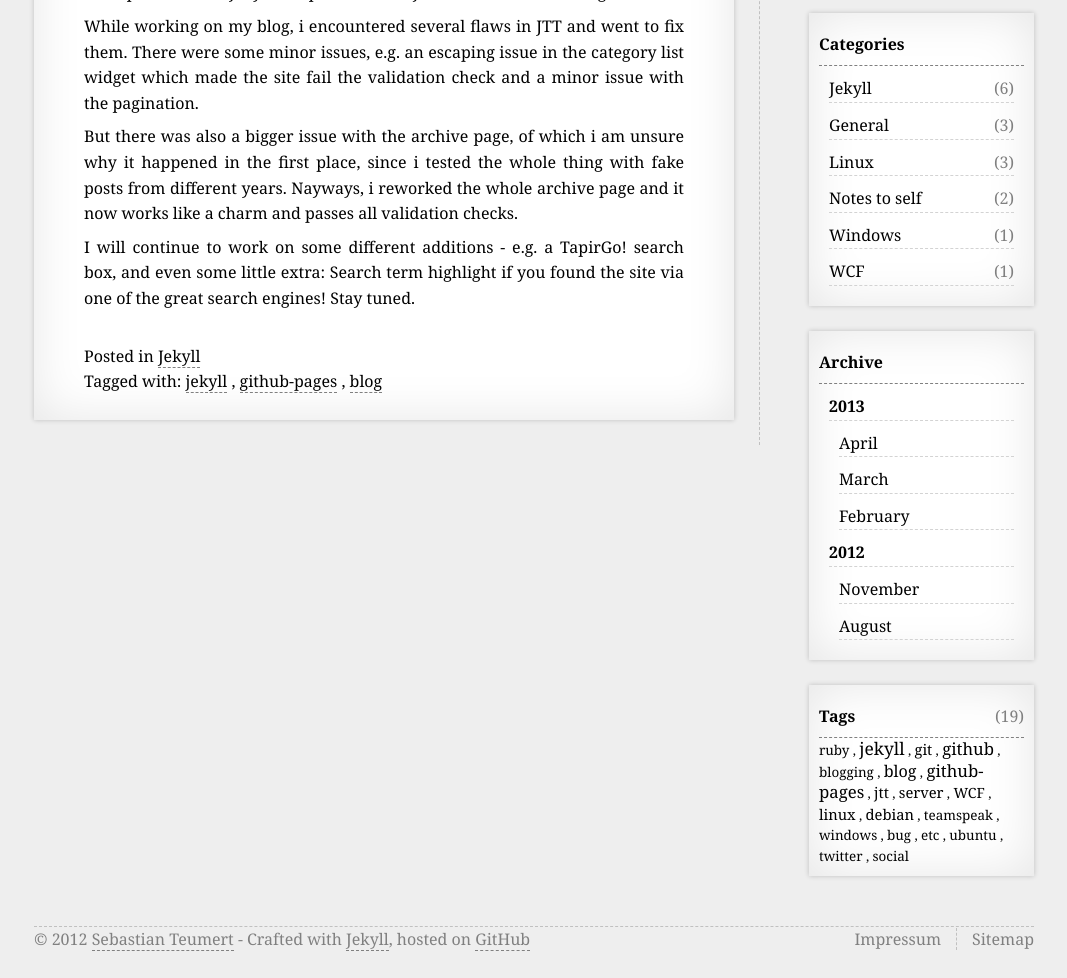
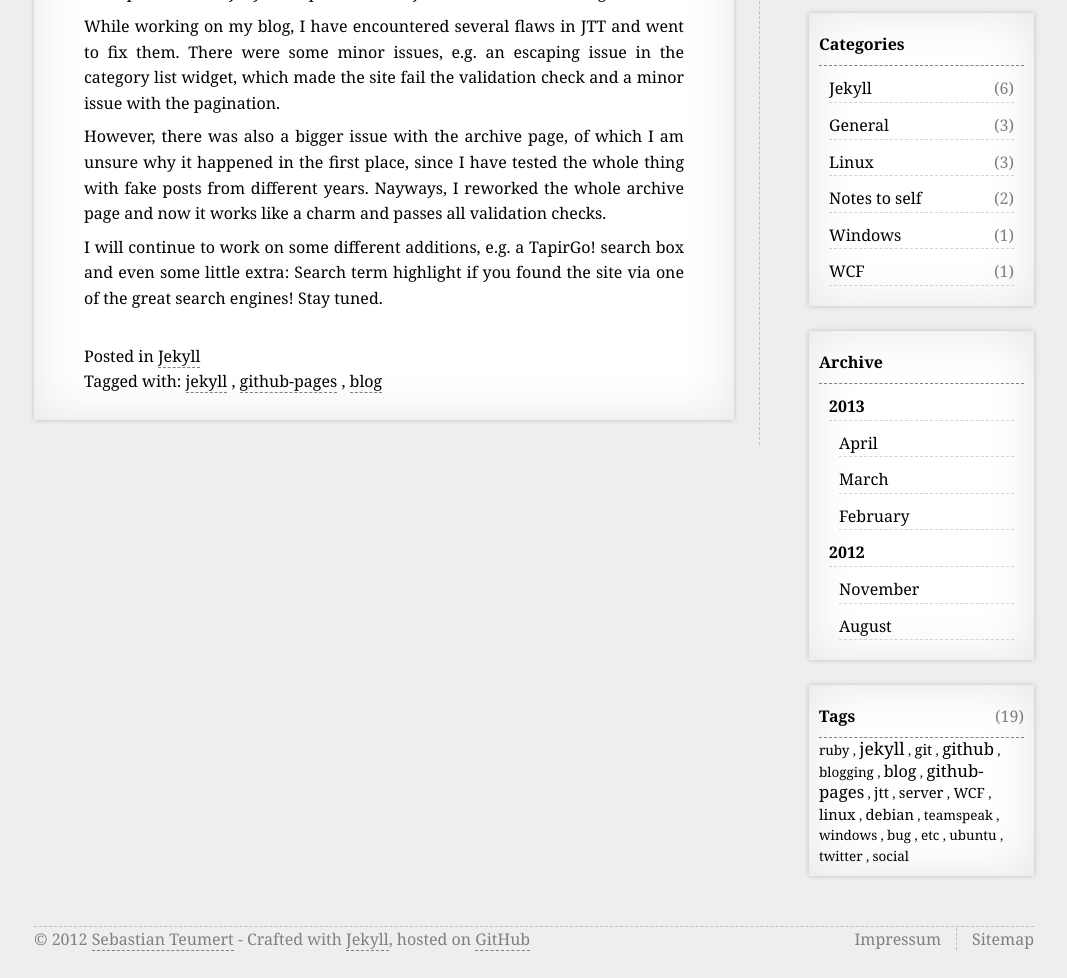
Before and after one commit to NetzwergX/netzwergx.github.io, a Jekyll site: the page built from _posts/2013-02-22-update-for-jtt.md, in a window 1280 px wide. Shown: the part 320-1298 px from the top of the page, without its empty margins (106-1173 px from the left). Built offline with Jekyll 4.4.1, drawn with Linux system fonts in a browser that asks for light colours.

Commit message:
Update 2013-02-22-update-for-jtt.md

```diff
--- a/_posts/2013-02-22-update-for-jtt.md
+++ b/_posts/2013-02-22-update-for-jtt.md
@@ -5,13 +5,13 @@ excerpt: The update for the Jekyll Template Toolkit (JTT) included several bugfi
 categories: Jekyll
 tags: [jekyll, github-pages, blog]
 ---
-While working on my blog, i encountered several flaws in JTT and went to fix them. There were some minor issues,
-e.g. an escaping issue in the category list widget which made the site fail the validation check and a minor issue
+While working on my blog, I have encountered several flaws in JTT and went to fix them. There were some minor issues,
+e.g. an escaping issue in the category list widget, which made the site fail the validation check and a minor issue
 with the pagination.
 
-But there was also a bigger issue with the archive page, of which i am unsure why it happened in the first place, since i
-tested the whole thing with fake posts from different years. Nayways, i reworked the whole archive page and it now works like
+However, there was also a bigger issue with the archive page, of which I am unsure why it happened in the first place, since I
+have tested the whole thing with fake posts from different years. Nayways, I reworked the whole archive page and now it works like
 a charm and passes all validation checks.
 
-I will continue to work on some different additions - e.g. a TapirGo! search box, and even some little extra:
+I will continue to work on some different additions, e.g. a TapirGo! search box and even some little extra:
 Search term highlight if you found the site via one of the great search engines! Stay tuned.
```
